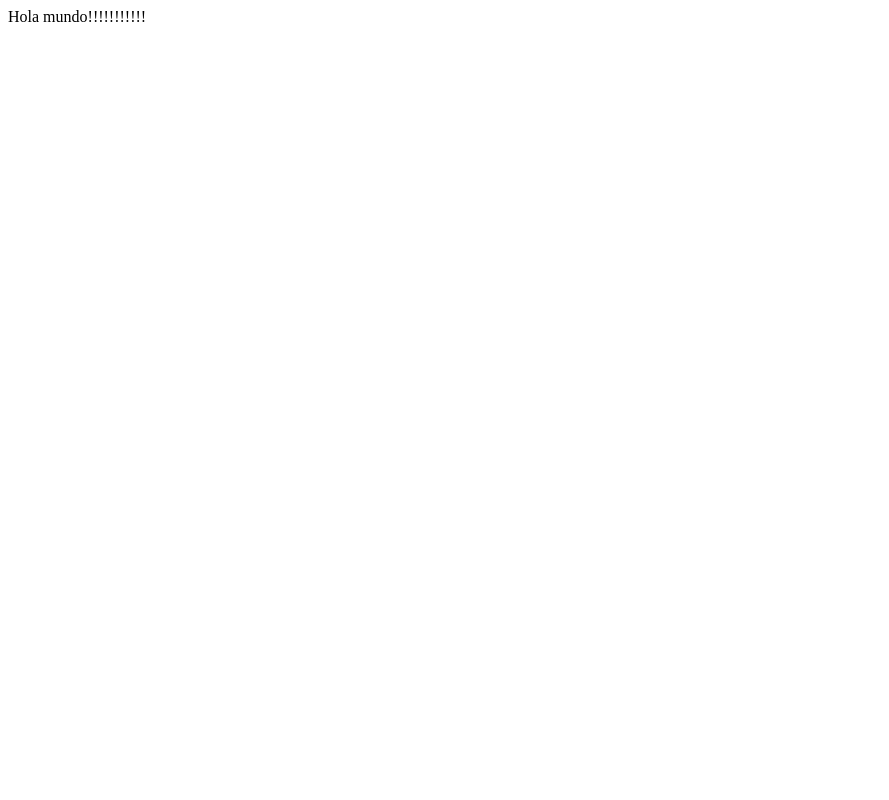
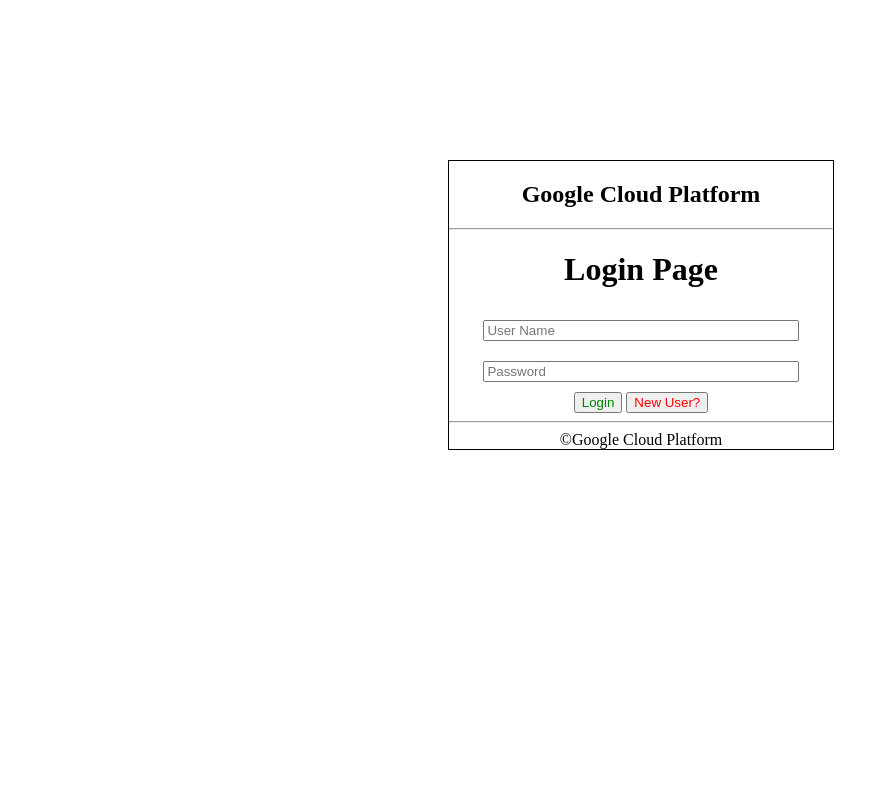
Before and after one commit to Kevin-1996-casas/googleWS, a PHP site: page / in a window 1280 px wide. Before the commit the part shown is almost empty. Shown: the whole page, without its empty margins (0-889 px from the left). Run offline with PHP 8.4, Linux system fonts and the light colour scheme; data that the repository does not hold is empty.

Commit message:
Update index.php

```diff
--- a/google_pruebas/index.php
+++ b/google_pruebas/index.php
@@ -1,3 +1,74 @@
-<?php
-	echo "Hola mundo!!!!!!!!!!!"
-?>
+<!DOCTYPE html>
+<html lang="en">
+<head>
+    <meta charset="UTF-8">
+    <meta name="viewport" content="width=device-width, initial-scale=1.0">
+    <title>Login Pgae</title>
+    <style>
+        .text-center
+        {
+            text-align: center;
+        }
+        .border
+        {
+            border: 1px ridge black;
+        }
+        .form
+        {
+            position: absolute;
+            top: 20%;
+            left: 35%;
+            right: 25%;
+
+        }
+    </style>
+</head>
+<body>
+       <div class="text-center">
+
+
+          <div class="a">
+            <form  method="post"  style="width: 30%;" class="border form">
+                <h2>Google Cloud Platform</h2>
+                <hr>
+                <h1>Login Page</h1>
+
+                <input type="text" name="username" placeholder="User Name" style="width: 80%; margin: 10px;">
+                <input type="text" name="password" placeholder="Password" style="width: 80%; margin: 10px;"> <br>
+                <input type="submit" value="Login" name="login" style="color: green">
+               <a href="registor"> <input type="button"  value="New User?" style="color: red;"></a>
+
+                <hr>
+                &copy;Google Cloud Platform <br>
+           </form>
+          </div>
+       </div>
+
+       <?php
+       ini_set("Display_errors",1);
+       error_reporting(E_ALL);
+
+      if($_POST['login'])
+      {
+              $n = $_POST['username'];
+              $p = $_POST['password'];
+              $con = new mysqli(null, "root", '', "grupo20sistema","grupo20sistema","/cloudsql/myphpapp-318701:southamerica-east1:grupo20sistema");
+              //$data =  $con->query("select * from myLoginDetails where username='$n' and password='$p' ");
+
+             if ($con->connect_error)
+             {
+                die("Connection failed: " . $con->connect_error);
+             }else{echo "COrrecto";}
+
+              /*if($data->num_rows>0)
+              {
+                    echo "loged in";
+              }
+              else
+              {
+                echo "invalid entry";
+              }*/
+      }
+        ?>
+</body>
+</html>
```
